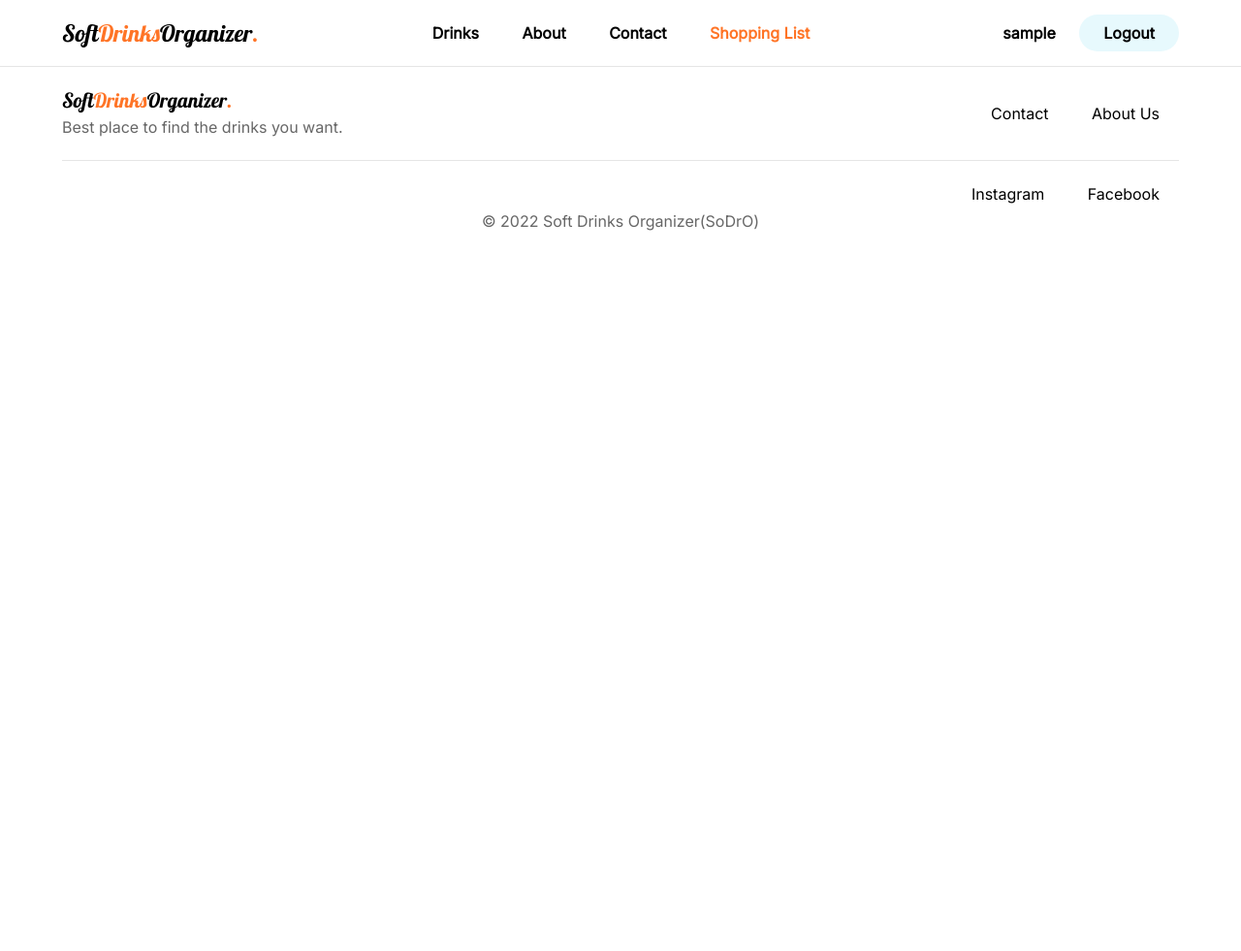
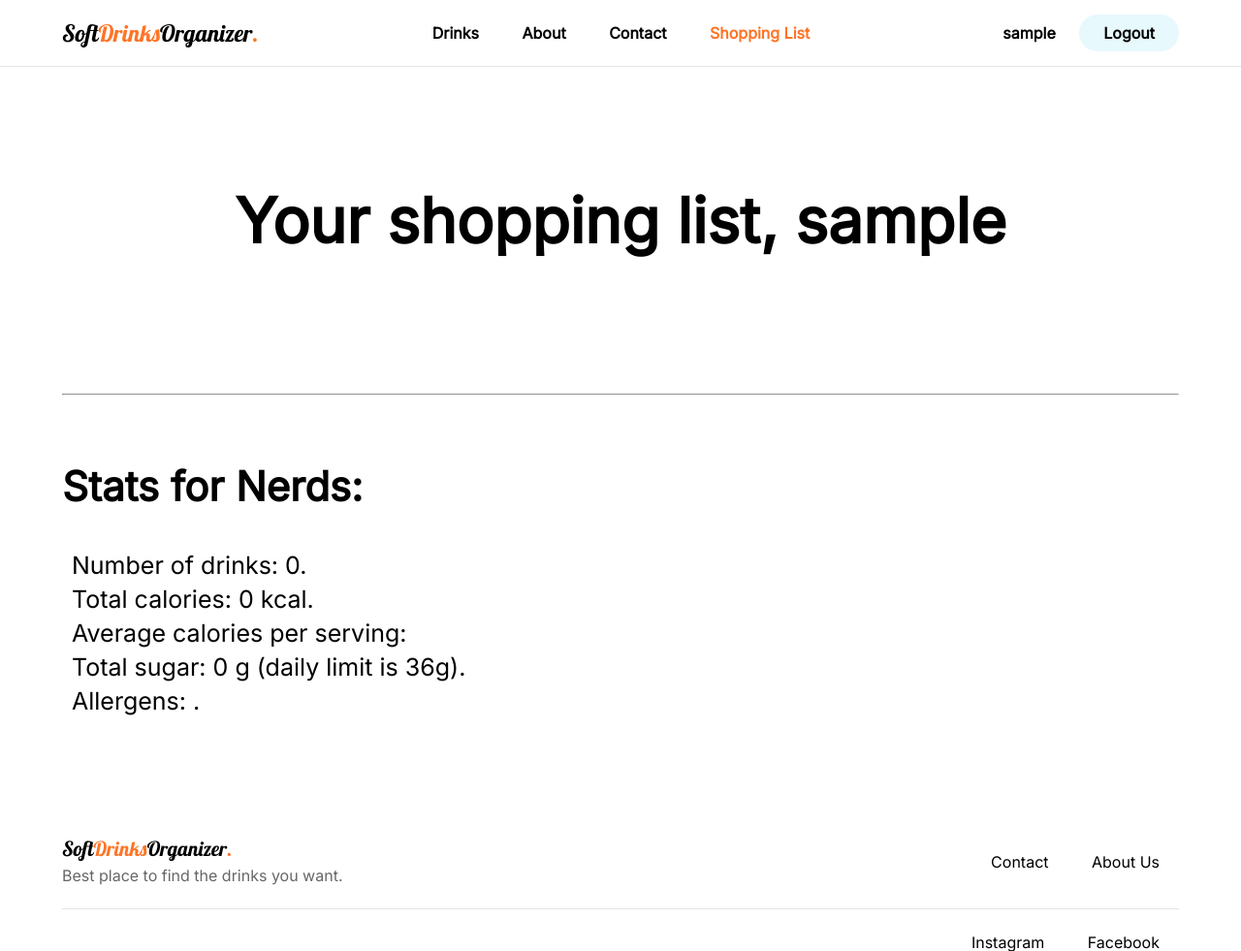
Before and after one commit to IonutTabalae/Soft-Drinks-Organizer, a PHP site: page /SoDrO/shopping-list.php in a window 1280 px wide. Shown: the top 981 px of the page at 97% size. Before the commit the page ends 238 px from the top, so only its background shows below. Run offline with PHP 8.4, Linux system fonts and the light colour scheme; the visitor is signed in with stand-in values (Sample User, id 1); data that the repository does not hold is empty; some libraries are stand-ins or nearby versions.

Commit message:
shopping list css + delete function + stats

```diff
--- /dev/null
+++ b/SoDrO/css/shopping-list.css
@@ -0,0 +1,179 @@
+* {
+  margin: 0;
+  padding: 0;
+}
+
+body {
+  font-family: 'Inter';
+  font-style: normal;
+  font-weight: 400;
+  font-size: 16px;
+  line-height: 175%;
+  text-align: center;
+  margin: 0;
+  padding: 0;
+
+}
+
+.middle-container {
+  margin: 0 5%;
+}
+
+h1 {
+  margin-top: 80px;
+  margin-bottom: 60px;
+  font-weight: 600;
+  font-size: 64px;
+  line-height: 77px;
+  color: black;
+  padding: 40px;
+}
+
+h2 {
+  font-weight: 600;
+  font-size: 30px;
+  color: black;
+  padding-bottom: 20px;
+  padding-top: 70px;
+}
+
+.delete-button {
+  float:right;
+  margin-right: 15px;
+  text-decoration: none;
+  color: white;
+  padding: 20px;
+  background: #FF7426;
+  border-radius: 40px;
+}
+
+.product-card {
+  border: 1px solid rgba(0, 0, 0, 0.1);
+  margin: 40px 0;
+  border-radius: 33px;
+  float: left;
+  width: 100%;
+  background-color: #ffe3d4;
+  box-shadow: rgba(50, 50, 93, 0.25) 0px 13px 27px -5px, rgba(0, 0, 0, 0.3) 0px 8px 16px -8px;
+}
+
+.product-card p, .product-card h2 {
+  text-align: left;
+  padding-right: 10%;
+}
+
+.stats-for-nerds {
+  text-align: left;
+  margin-bottom: 100px;
+}
+
+.stats-for-nerds h2 {
+  font-size:42px;
+  margin-top: 10px;
+  margin-bottom: 30px;
+}
+
+.stats-for-nerds h3 {
+  line-height: 35px;
+  font-size: 25px;
+  font-weight: 400;
+  text-align: left;
+  margin-left: 10px;
+}
+
+.column {
+  float: left;
+  width: 50%;
+}
+
+img {
+  border-radius: 59px;
+  max-width: 218px;
+  max-height: 350px;
+  padding: 50px 20px;
+}
+
+.search-bar form {
+    width: 100%;
+    height: 70px;
+    background: #ffd3ba;
+    border-radius: 50px;
+    position: relative;
+}
+
+.search-bar {
+  width: 60%;
+  margin: auto;
+}
+
+.search-bar form input {
+    position: absolute;
+    left: 0;
+    top: 0;
+    width: calc(100% - 50px);
+    height: 100%;
+    border-radius: 50px;
+    border: none;
+    outline: none;
+    background: transparent;
+    padding: 0 50px;
+    color: #FF7426;
+    font-size: 1.2em;
+    font-style: italic;
+    font-family: Inter;
+}
+
+
+.search-bar form input::placeholder {
+    color: #FF7426;
+    font-size: 1.2em;
+    font-style: italic;
+    font-family: Inter;
+
+}
+
+.search-bar form button.btn {
+    position: absolute;
+    right: 10px;
+    top: 50%;
+    transform: translateY(-50%);
+    width: 50px;
+    height: 50px;
+    border-radius: 50%;
+    border: none;
+    outline: none;
+    background: #FF7426;
+    color: #FFF;
+    cursor: pointer;
+    animation: animate 3s infinite;
+    font-size: 28px;
+}
+
+@keyframes animate {
+    0%, 100% {
+        box-shadow: none;
+    }
+    50% {
+        box-shadow: 0 0 0 5px #ffe7da,
+                    0 0 0 10px #ffe7da;
+    }
+}
+
+.search-bar form .inputBox button.btn:hover {
+    animation: none;
+}
+
+
+
+@media only screen and (max-width: 800px) {
+  .search-bar {
+    width: 80%;
+    margin: auto;
+  }
+}
+
+@media only screen and (max-width: 60px) {
+  .search-bar {
+    width: 100%;
+  }
+}
--- a/SoDrO/shopping-list.php
+++ b/SoDrO/shopping-list.php
@@ -6,7 +6,7 @@
   <title>Shopping List</title>
 	<link rel="stylesheet" href="./assets/css/header.css">
 	<link rel="stylesheet" href="./assets/css/footer.css">
-  <link rel="stylesheet" href="css/drinks-catalog.css">
+  <link rel="stylesheet" href="css/shopping-list.css">
   <link rel="preconnect" href="https://fonts.googleapis.com">
   <link href='https://fonts.googleapis.com/css?family=Lobster' rel='stylesheet'>
   <link href="https://fonts.googleapis.com/css?family=Inter" rel='stylesheet'>
@@ -18,7 +18,7 @@
   <?php include "./assets/header.php" ?>
 
   <div class="middle-container">
-
+    <h1>Your shopping list, <?php echo $_SESSION['username'] ?></h1>
     <?php
         require("database_con.php");
         $userId      = $_SESSION['userId'];
@@ -27,27 +27,43 @@
         $wishlist = mysqli_fetch_all($result, MYSQLI_ASSOC);
     ?>
 
-        <?php foreach($wishlist as $item): ?>
+        <?php $numberOfDrinks = 0; $totalCalories = 0; $totalSugar = 0; $totalAllergens =''; foreach($wishlist as $item): $numberOfDrinks += 1;?>
           <?php
-            $sql = 'SELECT * FROM products where id = ' .$item['productId'];
+            $sql = 'SELECT id, name, size, countries, brand, category, LEFT (ingredients, 300) AS ingredients, allergens, calories, fat, carbs, sugar, fiber, protein, salt,
+            food_group, nutrigrade, link FROM products where id = ' .$item['productId'];
             $result = mysqli_query($conn, $sql);
             $product = mysqli_fetch_all($result, MYSQLI_ASSOC);
            ?>
-           <a style="all: unset; cursor: pointer;"href="product-page.php?id=<?php echo $product[0]['id'] ?>">
-           <div class="product-card">
+
+           <div class="product-card"> <a style="all: unset; cursor: pointer;"href="product-page.php?id=<?php echo $product[0]['id'] ?>">
              <div class="column">
                <img src="images/products/<?php echo $product[0]['id'] ?>.png" alt="drink-image">
              </div>
              <div class="column">
                <h2><?php echo $product[0]['name'] . ' - ' . $product[0]['size']; ?></h2>
                <p><?php echo $product[0]['ingredients'] ?></p>
-               <p style="font-style: italic;">Brand: <?php if($product[0]['brand']=='') echo "-"; else echo $product[0]['brand']; ?></p>
+               <p style="font-style: italic; margin-top:10px;">Brand: <strong> <?php if($product[0]['brand']=='') echo "-"; else echo $product[0]['brand']; ?></strong></p>
+               <p>Countries: <strong> <?php if($product[0]['countries']=='') echo "-"; else echo $product[0]['countries']; ?></strong></p>
                <p style="font-style: italic; text-align: center;">Allergens: <?php if($product[0]['allergens']=='') echo "-"; else echo $product[0]['allergens']; ?></p>
-               <img src="images/nutriscore/<?php if($product[0]['nutrigrade']=='') echo 'non'; else echo $product[0]['nutrigrade']; ?>.svg" alt="">
+               <p style="font-style: italic; text-align: center;">Calories: <?php if($product[0]['calories']=='0') echo "-"; else echo $product[0]['calories'] .' kcal'; ?></p>
+               <p style="font-style: italic; text-align: center;">Sugar: <?php if($product[0]['sugar']=='0') echo "-"; else echo $product[0]['sugar'].' g'; ?></p>
+               <?php $totalCalories += $product[0]['calories'] ?>
+               <?php $totalSugar += $product[0]['sugar'] ?>
+               <?php if($product[0]['allergens']!='' && $product[0]['allergens']!=' ') $totalAllergens .= ' '.$product[0]['allergens']; ?>
              </div>
-           </div>
-           </a>
+             <a class="delete-button"href="includes/deleteCart.inc.php?deleteItem=<?php echo $product[0]['id'] ?>" style="float:right; float: bottom;">✖</a>
+           </a></div>
         <?php endforeach; unset($product); ?>
+        <hr style="margin-top: 100px;">
+        <div class="stats-for-nerds">
+          <h2>Stats for Nerds:</h2>
+          <h3>Number of drinks: <?php echo $numberOfDrinks."." ?></h3>
+          <h3>Total calories: <?php echo $totalCalories." kcal." ?></h3>
+          <h3>Average calories per serving: <?php if($numberOfDrinks != 0) echo (int)($totalCalories/$numberOfDrinks)." kcal." ?></h3>
+          <h3>Total sugar: <?php echo $totalSugar." g (daily limit is 36g)." ?></h3>
+          <h3>Allergens: <?php echo $totalAllergens."." ?></h3>
+        </div>
     </div>
   <?php include "./assets/footer.php" ?>
 </body>
+</html>
```
Also changed, not shown: SoDrO/includes/deleteCart.inc.php (added, +17 -0 lines).
